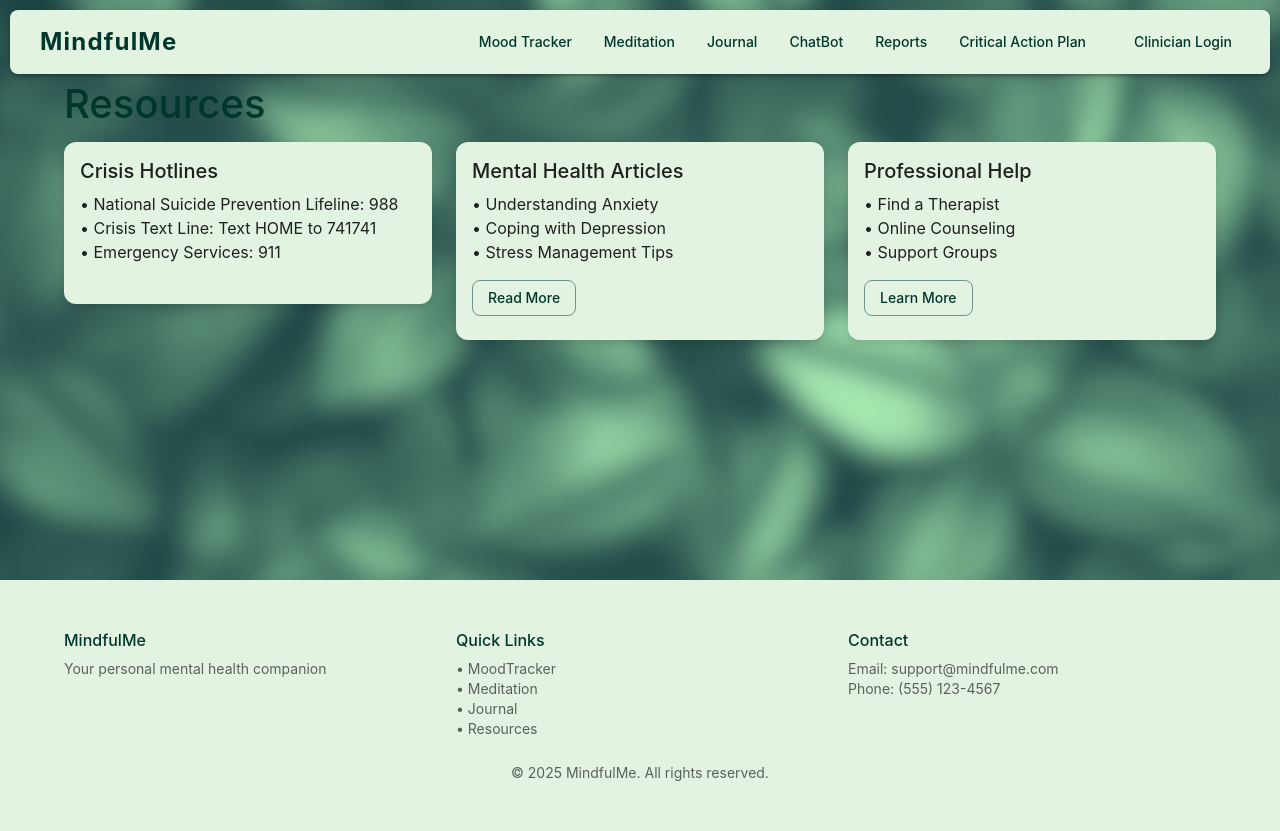
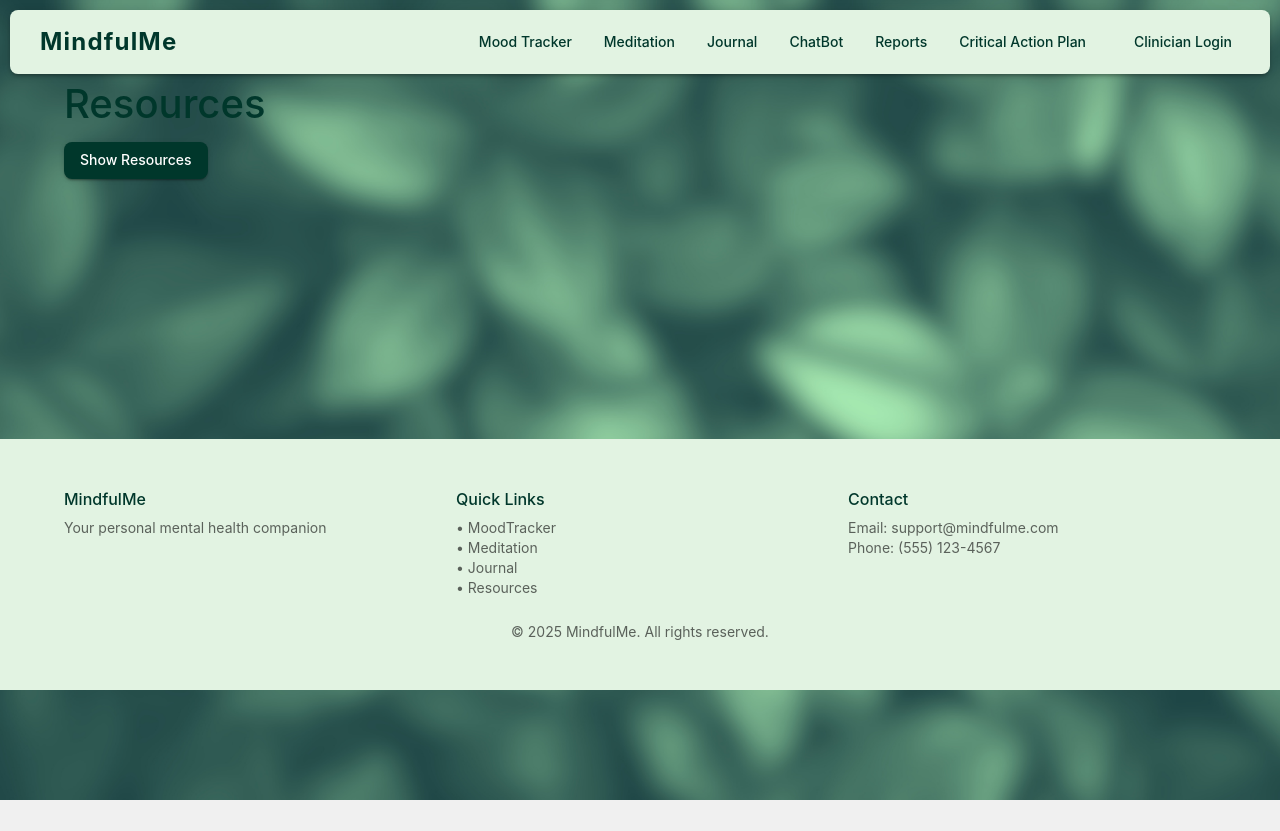
Before and after one commit to Akxsh65/MentalHealthApp, a React (Create React App) app in the folder frontend/: page /resources in a window 1280 px wide. After the commit the page ends 800 px from the top, so only its background shows below. Built offline with nearby package versions, Linux system fonts and the light colour scheme.

Commit message:
Update Resources.js

```diff
--- a/frontend/src/pages/Resources.js
+++ b/frontend/src/pages/Resources.js
@@ -1,13 +1,29 @@
-import React from "react";
+import React, { useState } from "react";
 import { Container, Grid, Card, CardContent, Typography, Button } from "@mui/material";
 
 function Resources() {
+  const [showResources, setShowResources] = useState(false);
+
+  const handleToggleResources = () => {
+    setShowResources(!showResources);
+  };
+
   return (
     <Container>
       <Typography variant="h2" color="primary" gutterBottom>
         Resources
       </Typography>
 
+      <Button
+        variant="contained"
+        color="primary"
+        onClick={handleToggleResources}
+        style={{ marginBottom: "20px" }}
+      >
+        {showResources ? "Hide Resources" : "Show Resources"}
+      </Button>
+
+      {showResources && (
         <Grid container spacing={3}>
           <Grid item xs={12} md={4}>
             <Card>
@@ -33,11 +49,17 @@ function Resources() {
                   Mental Health Articles
                 </Typography>
                 <Typography variant="body1" paragraph>
-                • Understanding Anxiety
+                  • <a href="https://mind.plus/understanding-and-managing-anxiety-in-india-tips-and-techniques/" target="_blank" rel="noopener noreferrer">Understanding Anxiety</a>
                   <br />
-                • Coping with Depression
+                  • <a href="https://www.futurelearn.com/info/blog/what-is-anxiety" target="_blank" rel="noopener noreferrer">Understanding Anxiety</a>
                   <br />
-                • Stress Management Tips
+                  • <a href="https://pmc.ncbi.nlm.nih.gov/articles/PMC3852369/" target="_blank" rel="noopener noreferrer">Coping with Depression</a>
+                  <br />
+                  • <a href="https://www.helpguide.org/mental-health/depression/coping-with-depression" target="_blank" rel="noopener noreferrer">Coping with Depression</a>
+                  <br />
+                  • <a href="https://www.medicalnewstoday.com/articles/145855" target="_blank" rel="noopener noreferrer">Stress Management Tips</a>
+                  <br />
+                  • <a href="https://www.helpguide.org/mental-health/stress/stress-management" target="_blank" rel="noopener noreferrer">Stress Management Tips</a>
                 </Typography>
                 <Button variant="outlined" color="primary">
                   Read More
@@ -53,11 +75,11 @@ function Resources() {
                   Professional Help
                 </Typography>
                 <Typography variant="body1" paragraph>
-                • Find a Therapist
+                  • <a href="https://www.therapyroute.com/therapists/india/india/1?gad_source=1&gad_campaignid=21894115654&gbraid=0AAAAADn3AFsZyF9lA39mckCHsyBDoxLdu&gclid=CjwKCAjw_pDBBhBMEiwAmY02NvokPU_uGE4-AMTbhh9QBz0e3pbpd-V4WX28TNeV1ayY-gbVDW-vnBoC1skQAvD_BwE" target="_blank" rel="noopener noreferrer">Find a Therapist</a>
                   <br />
-                • Online Counseling
+                  • <a href="https://www.amahahealth.com/therapy-psychiatry/lpexpt/2b3/?utm_term=online%20counselling&utm_campaign=sm_amaha_all_therapy&utm_source=google&utm_medium=cpc&utm_content=all_therapy_adgroup_2b3&campaignid=17997518566&adgroupid=165913173505&adid=719022856785&gad_source=1&gad_campaignid=17997518566&gbraid=0AAAAADQ2m-K_40hPRaV9try3DOinCF-_n&gclid=CjwKCAjw_pDBBhBMEiwAmY02NkCjg_lp_88ruCuLF6F66dacLgi5LWiZJaM3VT1dusFggR41Wtkd_BoCaYcQAvD_BwE" target="_blank" rel="noopener noreferrer">Online Counseling</a>
                   <br />
-                • Support Groups
+                  • <a href="https://www.mayoclinic.org/healthy-lifestyle/stress-management/in-depth/support-groups/art-20044655" target="_blank" rel="noopener noreferrer">Support Groups</a>
                 </Typography>
                 <Button variant="outlined" color="primary">
                   Learn More
@@ -66,6 +88,7 @@ function Resources() {
             </Card>
           </Grid>
         </Grid>
+      )}
     </Container>
   );
 }
```
Lines whose indentation alone changed are shown as unchanged.
